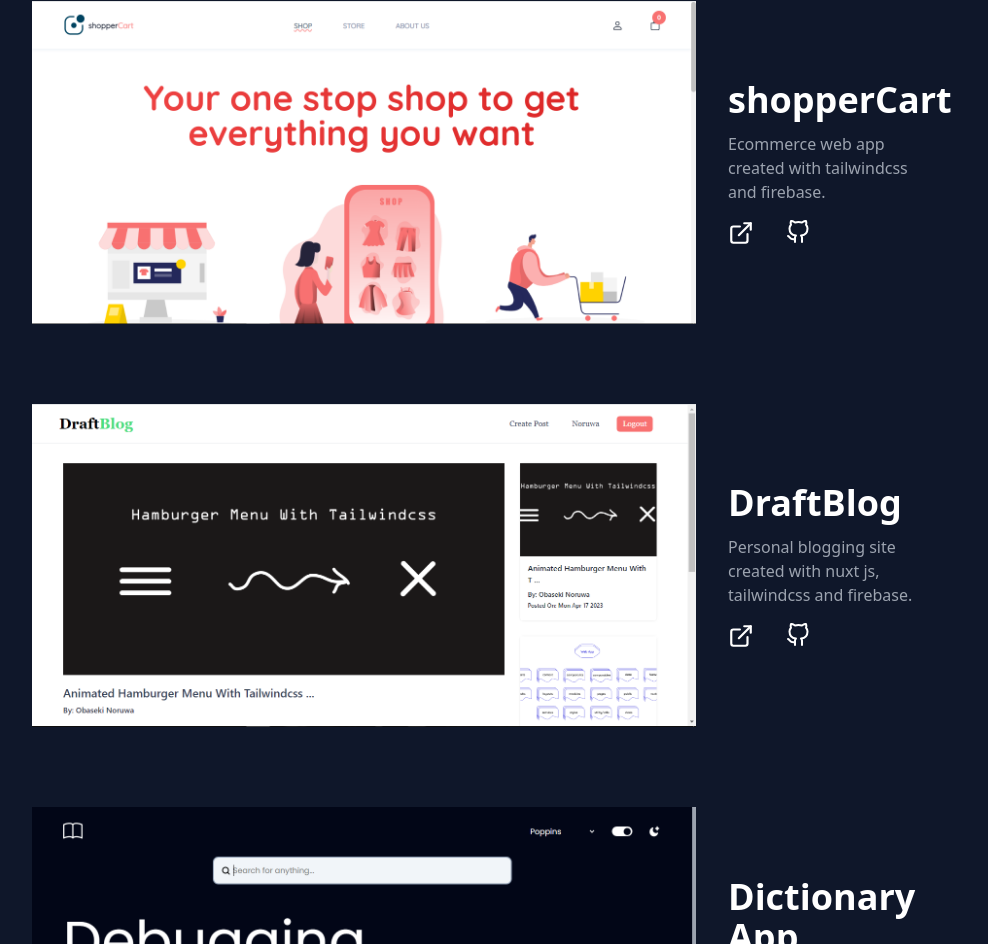
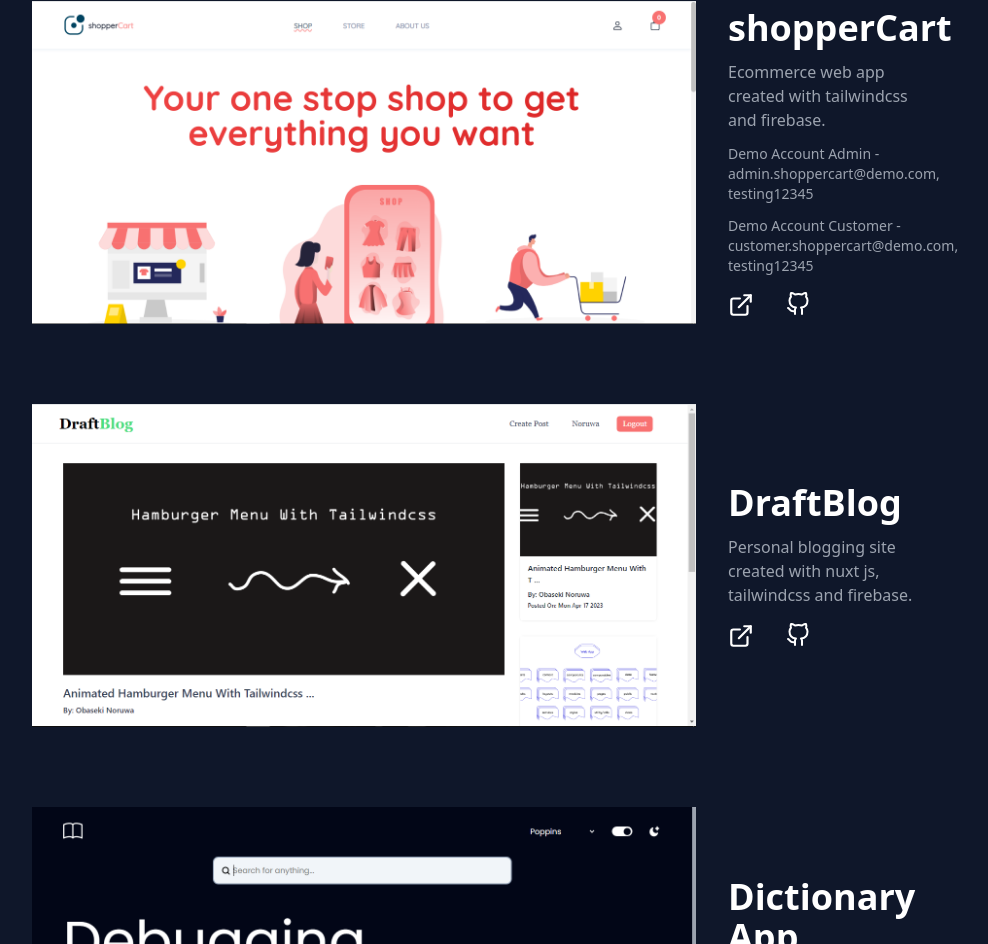
Before and after one commit to noruwa03/myportfolio, a React (Vite) app: page / in a window 1280 px wide. Shown: the part 3007-3951 px from the top of the page, without its empty margins (160-1148 px from the left). Built offline with nearby package versions, Linux system fonts and the light colour scheme.

Commit message:
added demo account to ecommerce project

```diff
--- a/src/App.tsx
+++ b/src/App.tsx
@@ -738,6 +738,13 @@
               <p className="lg:text-base text-sm  font-medium text-slate-800 dark:text-gray-400 mt-3">
                 Ecommerce web app created with tailwindcss and firebase.
               </p>
+              <p className="lg:text-sm text-sm  font-medium text-slate-800 dark:text-gray-400 mt-3">
+                Demo Account Admin - admin.shoppercart@demo.com, testing12345
+              </p>
+              <p className="lg:text-sm text-sm  font-medium text-slate-800 dark:text-gray-400 mt-3">
+                Demo Account Customer - customer.shoppercart@demo.com,
+                testing12345
+              </p>
               <div className="mt-4 flex space-x-8">
                 <a
                   href="https://ecommerce-firebase-sigma.vercel.app/"
--- a/src/assets/styles/output.css
+++ b/src/assets/styles/output.css
@@ -1832,6 +1832,11 @@
     line-height: 1.75rem;
   }
 
+  .lg\:text-sm {
+    font-size: 0.875rem;
+    line-height: 1.25rem;
+  }
+
   .lg\:font-semibold {
     font-weight: 600;
   }
```
